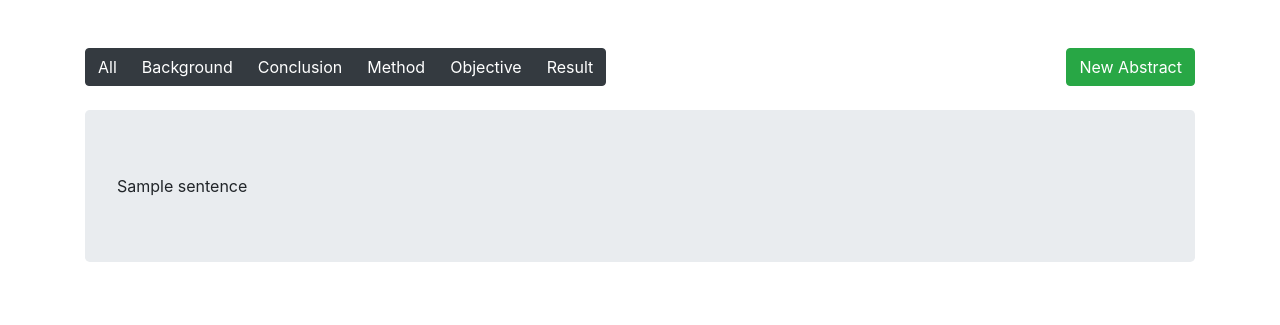
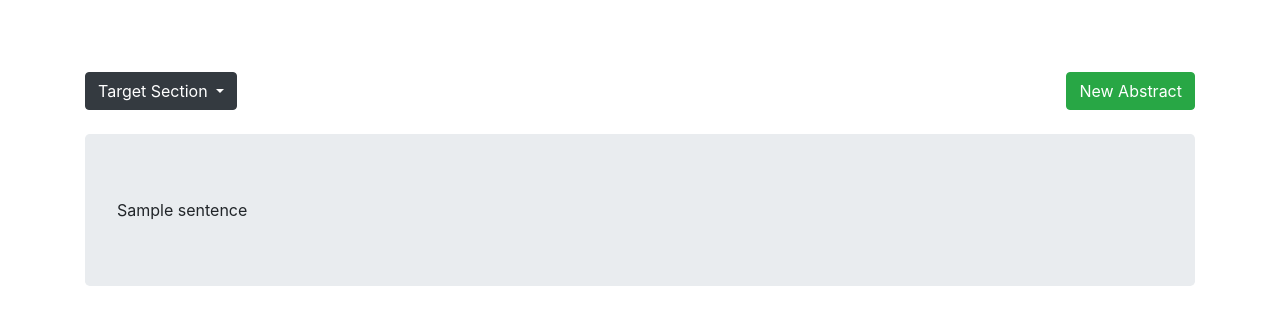
Before and after one commit to iamvigneshwars/Skim-Medical-Abstracts, a Flask app: template templates/prediction_page.html in a window 1280 px wide. Shown: the part 56-381 px from the top of the page. Run offline with Flask 2, Linux system fonts and the light colour scheme; the template is opened without the code that fills it: most values are stand-ins (such as "Sample title", 1, 10 or a date in 2020); parts of the project's set-up code (start-up, migrations or seed data) failed here and were passed over; some libraries are stand-ins or nearby versions.

Commit message:
Created a clean dropdown button to navigate between target sections

```diff
--- a/templates/prediction_page.html
+++ b/templates/prediction_page.html
@@ -7,32 +7,44 @@
 {% block body %}
 <br>
 <br>
-<div class="btn-group" role="group" aria-label="Basic example">
-  <a class="btn btn-dark" href="/skim-abstracts=5">All</a>
-  <a class="btn btn-dark" href="/skim-abstracts=0">Background</a>
-  <a class="btn btn-dark" href="/skim-abstracts=1">Conclusion</a>
-  <a class="btn btn-dark" href="/skim-abstracts=2">Method</a>
-  <a class="btn btn-dark" href="/skim-abstracts=3">Objective</a>
-  <a class="btn btn-dark" href="/skim-abstracts=4">Result</a>
+<br>
 
-</div>
-   <a style="display: inline"; class="btn btn-success float-right" href='/'>New Abstract</a>
 <!-- <div class="dropdown">
-  <button class="btn btn-dark dropdown-toggle" type="button" id="dropdownMenuButton" data-toggle="dropdown" aria-haspopup="true" aria-expanded="false">
+  <button class="btn btn-dark dropdown-toggle" type="button" id="dropdownMenuButton" data-toggle="dropdown"
+    aria-haspopup="true" aria-expanded="false">
     Target Section
   </button>
   <div class="dropdown-menu" aria-labelledby="dropdownMenuButton">
-    <a class="dropdown-item" href="/skim-abstracts/5">All</a>
-    <a class="dropdown-item" href="/skim-abstracts/0">Background</a>
-    <a class="dropdown-item" href="/skim-abstracts/1">Conclusion</a>
-    <a class="dropdown-item" href="/skim-abstracts/2">Method</a>
-    <a class="dropdown-item" href="/skim-abstracts/3">Objective</a>
-    <a class="dropdown-item" href="/skim-abstracts/4">Result</a>
+    <a class="dropdown-item active" href="/skim-abstracts=5" aria-current="true">All</a>
+    <a class="dropdown-item active" href="/skim-abstracts=0" aria-current="true">Background</a>
+    <a class="dropdown-item active" href="/skim-abstracts=1" aria-current="true">Conclusion</a>
+    <a class="dropdown-item active" href="/skim-abstracts=2" aria-current="true">Method</a>
+    <a class="dropdown-item active" href="/skim-abstracts=3" aria-current="true">Objective</a>
+    <a class="dropdown-item active" href="/skim-abstracts=4" aria-current="true">Result</a>
   </div>
-<a style="display: inline"; class="btn btn-success float-right" href='/'>New Abstract</a>
+  <a style="display: inline" ; class="btn btn-success float-right" href='/'>New Abstract</a>
 </div> -->
+
+<div class="dropdown">
+  <button class="btn btn-dark dropdown-toggle" type="button" id="dropdownMenuButton" data-toggle="dropdown"
+    aria-haspopup="true" aria-expanded="false">
+    Target Section
+  </button>
+  <div class="dropdown-menu" aria-labelledby="dropdownMenuButton">
+    <a class="dropdown-item " href="/skim-abstracts=5" >All Sections</a>
+    <li><hr class="dropdown-divider"></li>
+    <a class="dropdown-item " href="/skim-abstracts=0">Background</a>
+    <a class="dropdown-item " href="/skim-abstracts=1" >Conclusion</a>
+    <a class="dropdown-item " href="/skim-abstracts=2">Method</a>
+    <a class="dropdown-item " href="/skim-abstracts=3">Objective</a>
+    <a class="dropdown-item " href="/skim-abstracts=4">Result</a>
+  </div>
+  <a style="display: inline" ; class="btn btn-success float-right" href='/'>New Abstract</a>
+</div>
+
 <br>
-<br>
+
+
 <div class="jumbotron">
   {% if id == 5 %}
   {% for result in results %}
@@ -41,7 +53,9 @@
   {% else %}
   {% for result in results -%}
   {% if classes[id] == result.label %}
-          <span style="background-color: #00ff15"><p style="display: inline">{{result.sentence}}</p></span>
+  <span style="background-color: #00ff15">
+    <p style="display: inline">{{result.sentence}}</p>
+  </span>
   {%else%}
   <p style="display: inline">{{result.sentence}}</p>
   {%endif%}
```
Lines whose indentation alone changed are shown as unchanged.
